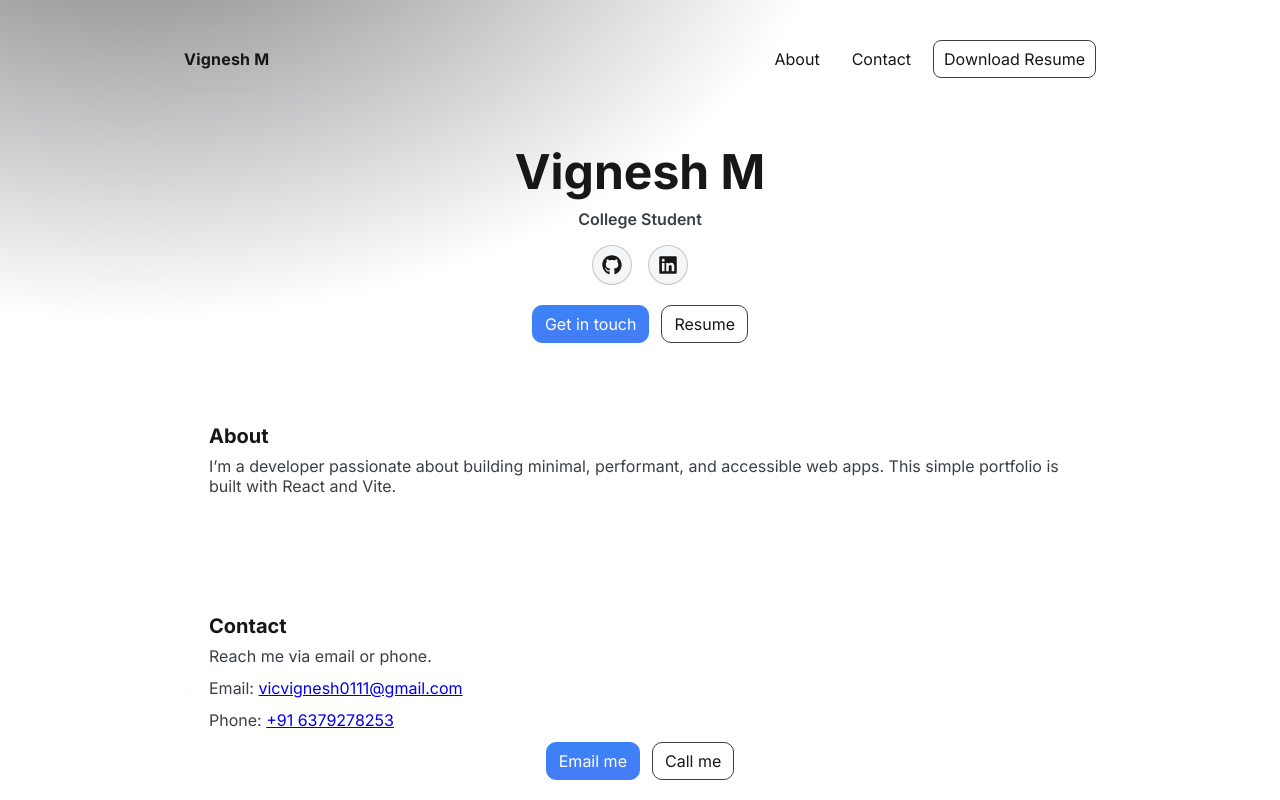
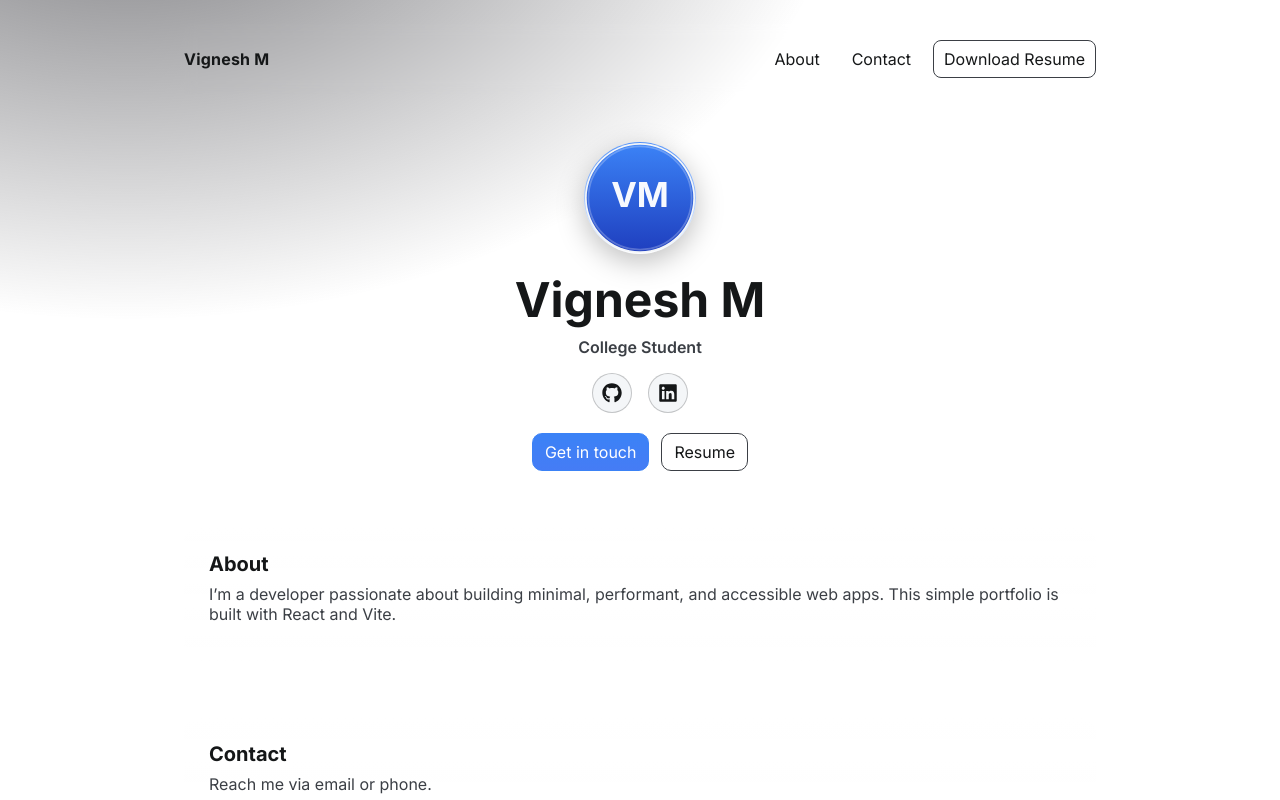
Before and after one commit to Vicki0111/portfolio-website, a React (Vite) app: page / in a window 1280 px wide. Shown: the top 800 px of the page. Built offline with nearby package versions, Linux system fonts and the light colour scheme.

Commit message:
feat: add circular avatar in hero with placeholder asset (public/avatar.svg)

```diff
--- a/src/App.css
+++ b/src/App.css
@@ -41,3 +41,13 @@
 .section p{ margin: 0 0 12px; color: var(--muted); }
 
 .footer{ text-align: center; color: var(--muted); padding: 32px 0; }
+
+/* Avatar circle above hero title */
+.avatar{
+  width: 112px; height: 112px; border-radius: 9999px; overflow: hidden;
+  margin: 0 auto 16px; border: 1px solid #ffffff22;
+  background: linear-gradient(var(--panel), var(--panel)) padding-box,
+              linear-gradient(180deg, var(--brand), #ffffff22) border-box;
+  box-shadow: 0 8px 28px #00000040;
+}
+.avatar img{ width: 100%; height: 100%; object-fit: cover; display: block; }
--- a/src/App.jsx
+++ b/src/App.jsx
@@ -26,6 +26,9 @@ export default function App() {
 
       <main id="top" className="main">
         <section className="hero">
+          <div className="avatar">
+            <img src="/avatar.svg" alt={`${name} portrait`} />
+          </div>
           <h1>{name}</h1>
           <p className="tagline">{tagline}</p>
           <div className="socials">
```
Also changed, not shown: public/avatar.svg (added).
